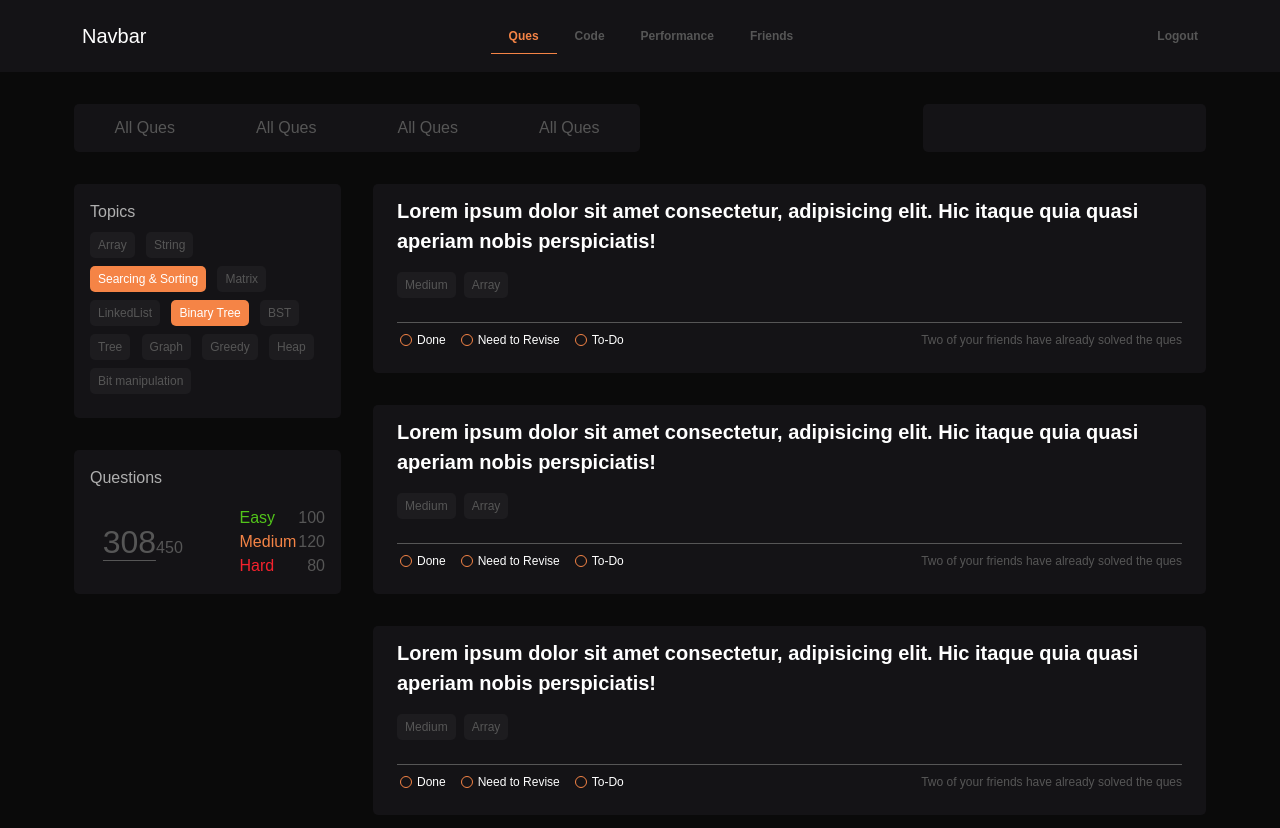
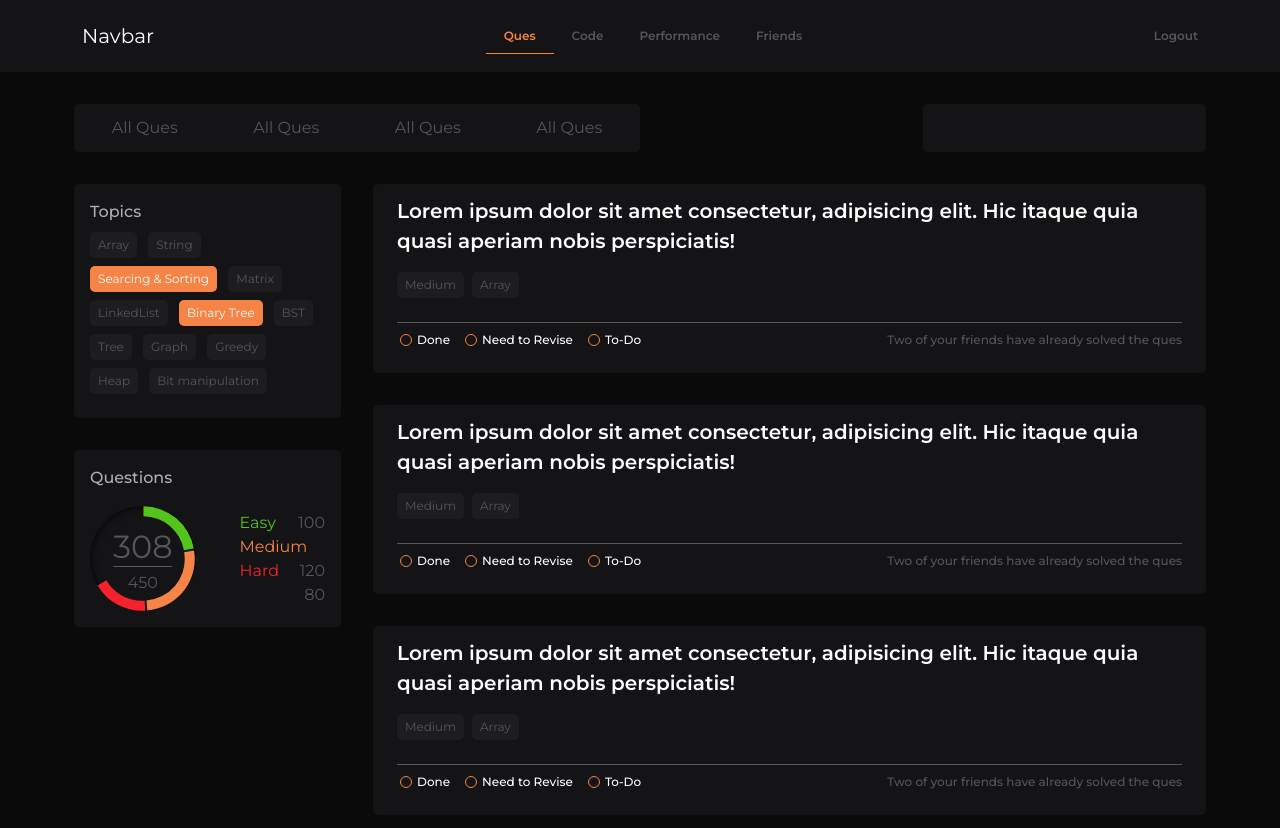
Before and after one commit to ritik-kansal/dsa-450-tracker, a React (Create React App) app: page / in a window 1280 px wide. Shown: the top 828 px of the page. Built offline with nearby package versions, Linux system fonts and the light colour scheme.

Commit message:
chart js working

```diff
--- a/package.json
+++ b/package.json
@@ -7,6 +7,7 @@
     "@testing-library/react": "^11.2.7",
     "@testing-library/user-event": "^12.8.3",
     "react": "^17.0.2",
+    "react-chartjs-2": "^3.0.3",
     "react-dom": "^17.0.2",
     "react-scripts": "4.0.3",
     "web-vitals": "^1.1.2"
--- a/public/index.html
+++ b/public/index.html
@@ -10,6 +10,12 @@
 
         <link
         rel="manifest" href="%PUBLIC_URL%/manifest.json"/>
+
+         <!-- fonts -->
+         <link rel="preconnect" href="https://fonts.googleapis.com">
+         <link rel="preconnect" href="https://fonts.gstatic.com" crossorigin>
+         <link
+         href="https://fonts.googleapis.com/css2?family=Montserrat:wght@400;500;600;700;800&display=swap" rel="stylesheet">
 
         <!-- bootstrap -->
         <link href="https://cdn.jsdelivr.net/npm/bootstrap@5.0.2/dist/css/bootstrap.min.css" rel="stylesheet" integrity="sha384-EVSTQN3/azprG1Anm3QDgpJLIm9Nao0Yz1ztcQTwFspd3yD65VohhpuuCOmLASjC" crossorigin="anonymous">
@@ -28,13 +34,5 @@
     <!-- bootstrap -->
     <script src="https://cdn.jsdelivr.net/npm/@popperjs/core@2.9.2/dist/umd/popper.min.js" integrity="sha384-IQsoLXl5PILFhosVNubq5LC7Qb9DXgDA9i+tQ8Zj3iwWAwPtgFTxbJ8NT4GN1R8p" crossorigin="anonymous"></script>
     <script src="https://cdn.jsdelivr.net/npm/bootstrap@5.0.2/dist/js/bootstrap.min.js" integrity="sha384-cVKIPhGWiC2Al4u+LWgxfKTRIcfu0JTxR+EQDz/bgldoEyl4H0zUF0QKbrJ0EcQF" crossorigin="anonymous"></script>
-    <!-- chartjs -->
-    <!-- <script src="https://cdn.jsdelivr.net/npm/chart.js@3.4.1/dist/chart.min.js"></script> -->
-    <!-- <script src="https://cdnjs.cloudflare.com/ajax/libs/Chart.js/2.4.0/Chart.min.js"></script> -->
 
-<!-- custom js -->
-    <!-- <script src="./js/main.js"></script> -->
-    <!-- <script>
-                                loadQuestionSolved()
-                            </script> -->
-</html></html>
+</html>
--- a/src/App.js
+++ b/src/App.js
@@ -1,3 +1,4 @@
+import React, {Component} from 'react';
 import logo from './logo.svg';
 import './App.css';
 import './css/Main.css';
@@ -5,11 +6,60 @@ import Header from "./components/Header";
 import FilterBox from './components/FilterBox';
 import Question from './components/Question';
 import QuestionsSolved from './components/analytics/QuestionsSolved';
+import Chart from './components/Chart';
 
-function App() {
+class App extends Component {
+    constructor() {
+        super();
+        this.state = {
+            chartData: {}
+        }
+    }
+
+    componentWillMount() { // this.getchartData(); // this should be this.getChartData();
+        this.getChartData();
+    }
+
+    getChartData() { // Ajax calls here
+        this.setState({
+            chartData: {
+                labels: [
+                    'Boston',
+                    'Worcester',
+                    'Springfield',
+                    'Lowell',
+                    'Cambridge',
+                    'New Bedford'
+                ],
+                datasets: [
+                    {
+                        label: 'Population',
+                        data: [
+                            617594,
+                            181045,
+                            153060,
+                            106519,
+                            105162,
+                            95072
+                        ],
+                        backgroundColor: [
+                            'rgba(255, 99, 132, 0.6)',
+                            'rgba(54, 162, 235, 0.6)',
+                            'rgba(255, 206, 86, 0.6)',
+                            'rgba(75, 192, 192, 0.6)',
+                            'rgba(153, 102, 255, 0.6)',
+                            'rgba(255, 159, 64, 0.6)',
+                            'rgba(255, 99, 132, 0.6)'
+                        ]
+                    }
+                ]
+            }
+        });
+    }
+    render() {
         return (
             <>
-            <Header />
+                <Header/>
                 <div className="container pt-32 pr-16 pl-16">
                     <div className="row pb-32">
                         <div className="col-6 bg-secondary-black gray br-5">
@@ -25,18 +75,24 @@ function App() {
                     </div>
                     <div className="row">
                         <div className="col-3 pl-0 pr-16">
-                        <FilterBox />
-                        <QuestionsSolved data="sfd" options="sda" />
+                            <FilterBox/>
+                            <QuestionsSolved/>
+
                         </div>
                         <div className="col-9 pl-16 pr-0">
-                        <Question />
-                        <Question />
-                        <Question />
+                            <Question/>
+                            <Question/>
+                            <Question/>
                         </div>
                     </div>
                 </div>
-        </>
+                {/* <Chart chartData={
+                        this.state.chartData
+                    }
+                    location="Massachusetts"
+                    legendPosition="bottom"/> */} </>
         );
+    }
 }
 
 export default App;
--- /dev/null
+++ b/src/components/Chart.js
@@ -0,0 +1,72 @@
+import React, { Component } from 'react';
+import { Bar, Doughnut, Line, Pie } from 'react-chartjs-2';
+
+class Chart extends Component {
+  constructor(props) {
+    super(props);
+    this.state = {
+      chartData: props.chartData
+    }
+  }
+
+  static defaultProps = {
+    displayTitle: true,
+    displayLegend: true,
+    legendPosition: 'right',
+    location: 'City'
+  }
+
+  render() {
+    return (
+      <div className="chart">
+        <Bar
+          data={this.state.chartData}
+          options={{
+            title: {
+              display: this.props.displayTitle,
+              text: 'Largest Cities In ' + this.props.location,
+              fontSize: 25
+            },
+            legend: {
+              display: this.props.displayLegend,
+              position: this.props.legendPosition
+            }
+          }}
+        />
+
+        <Line
+          data={this.state.chartData}
+          options={{
+            title: {
+              display: this.props.displayTitle,
+              text: 'Largest Cities In ' + this.props.location,
+              fontSize: 25
+            },
+            legend: {
+              display: this.props.displayLegend,
+              position: this.props.legendPosition
+            }
+          }}
+        />
+
+        <Doughnut
+          data={this.state.chartData}
+          options={{
+            title: {
+              display: this.props.displayTitle,
+              text: 'Largest Cities In ' + this.props.location,
+              fontSize: 25
+            },
+            legend: {
+              display: this.props.displayLegend,
+              position: this.props.legendPosition
+            },
+            cutoutPercentage: 80
+          }}
+        />
+      </div>
+    )
+  }
+}
+
+export default Chart;
--- a/src/components/analytics/QuestionsSolved.js
+++ b/src/components/analytics/QuestionsSolved.js
@@ -1,5 +1,5 @@
 import React, { Component } from 'react'
-import { Doughnut, Bar } from 'react-chartjs-2';
+import { Doughnut, Bar, Pie } from 'react-chartjs-2';
 
 class QuestionsSolved extends Component {
     constructor(props) {
@@ -15,10 +15,11 @@ class QuestionsSolved extends Component {
                         backgroundColor: [
                             'rgba(82, 196, 26, 1)', 'rgba(245, 132, 70, 1)', 'rgba(245, 34, 45, 1)', 'rgba(245, 34, 45, 0)',
                         ],
-                        hoverOffset: 4
+                        hoverOffset: 4,
                     }
                 ]
             }
+
         }
     }
     render() {
@@ -30,9 +31,19 @@ class QuestionsSolved extends Component {
                 <div className="row align-items-center">
                     <div className="col-6">
                         <div className="questions-pie f-12 position-relative">
-                            {/* <Bar data={this.state.chartData} />; */}
+                            <Doughnut data={this.state.chartData} options={{
+                                cutout: "80%",
+                                offset: 5,
+                                borderWidth: 0,
+                                plugins: {
+                                    legend: {
+                                        display: false
+                                    }
+                                }
+                            }} />
                             <div className="number gray text-center">
                                 <span className="f-32" style={{ borderBottom: "1px solid #565656" }}>308</span>
+                                <br />
                                 <span className="f-16">450</span>
                             </div>
                         </div>
```
Also changed, not shown: src/components/analytics/Chart.js (deleted, +0 -71 lines), 1 other file (tests, documents, lock files or other folders). Lines whose indentation alone changed are shown as unchanged.
